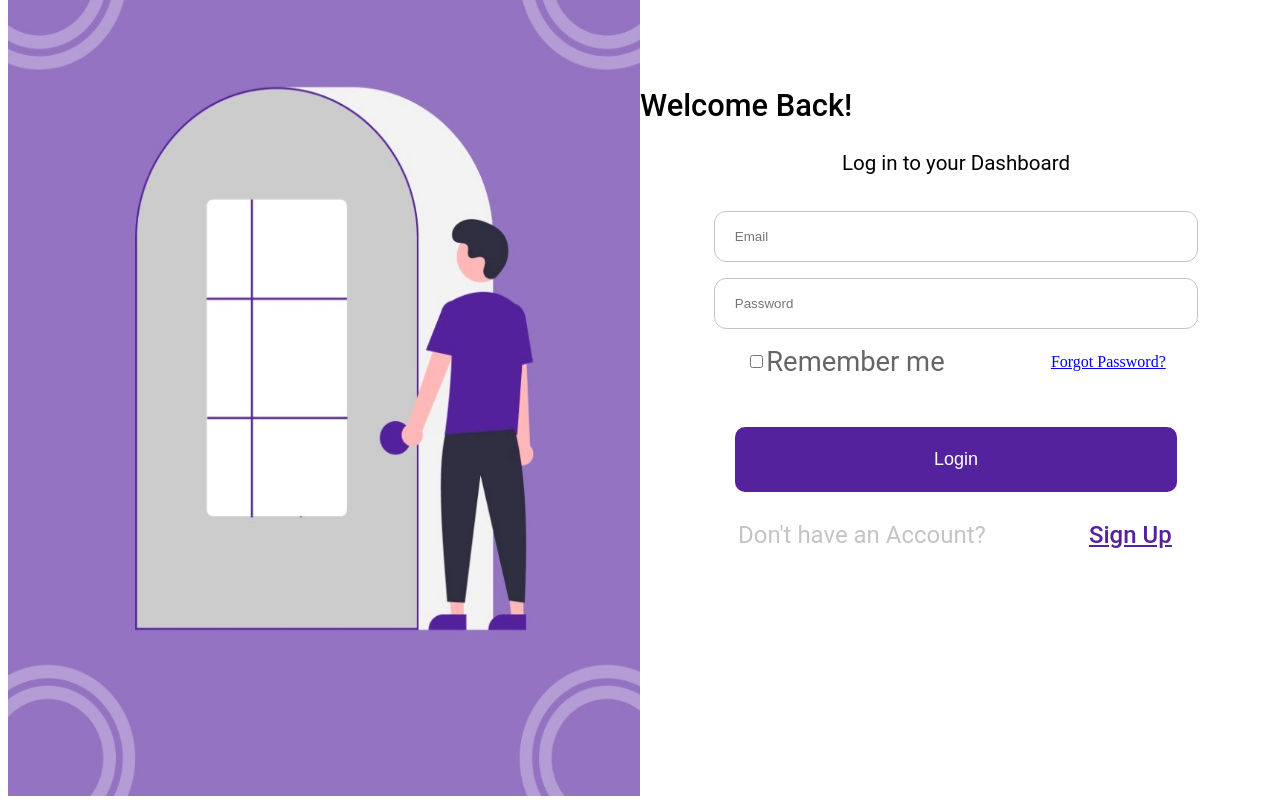
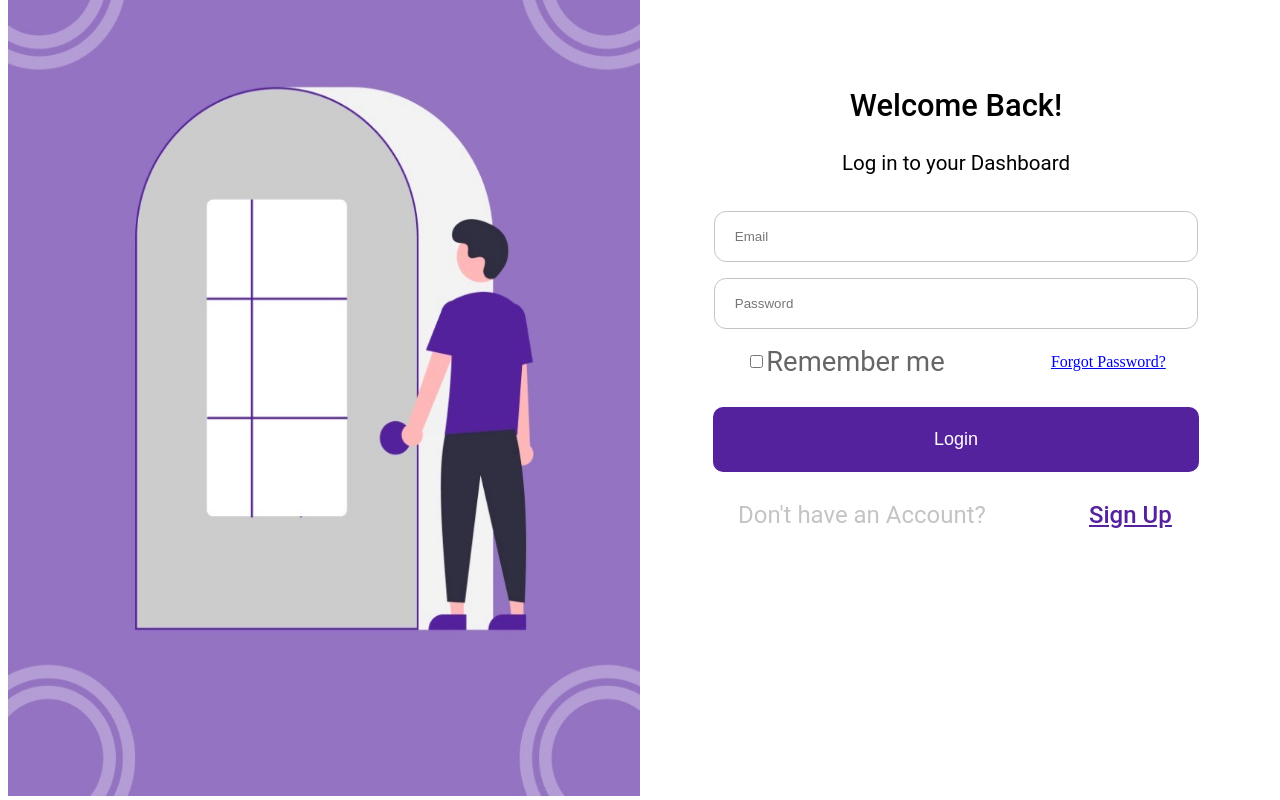
Before and after one commit to Group-2-Unicorn/e-wallet-frontend, a React (Create React App) app: page / in a window 1280 px wide. Built offline with nearby package versions, Linux system fonts and the light colour scheme.

Commit message:
modified login css file

```diff
--- a/src/Components/LogIn/LogIn.css
+++ b/src/Components/LogIn/LogIn.css
@@ -21,6 +21,8 @@
 
 .header-text {
   height: 36px;
+  display: flex;
+  justify-content: center;
   left: 1123px;
   top: 242px;
   font-family: 'Roboto';
--- a/src/Components/LogIn/LogIn.js
+++ b/src/Components/LogIn/LogIn.js
@@ -4,6 +4,7 @@ import "./LogIn.css";
 import { useNavigate } from "react-router-dom";
 import { Link} from "react-router-dom";
 import Verification from "../Verification/Verification";
+import Button from "../ReUsableComponent/Button/Button";
 
 
 
@@ -125,10 +126,24 @@ function Login() {
               </p>
             </div>
             </div>
-            <button className="login-submit-button" type="submit">Login</button>
-            {/* <showModal /> */}
+            <Button
+              name="Login"
+              width="77%"
+              height="65px"
+              backgroundColor="#55229e"
+              border="none"
+              outline="none"
+              color="white"
+              borderRadius="10px"
+              padding="20px"
+              fontSize="large"
+              cursor="pointer"
+              margin-top="20px"
+              type="submit"
+            />
+
           </form>
-          {/* <Verification /> */}
+
           <div className="login-container">
             <p className="create-account-options">Don't have an Account?</p>
               <p>
```
Also changed, not shown: src/Components/API/OTPEndPoint.js (added).
